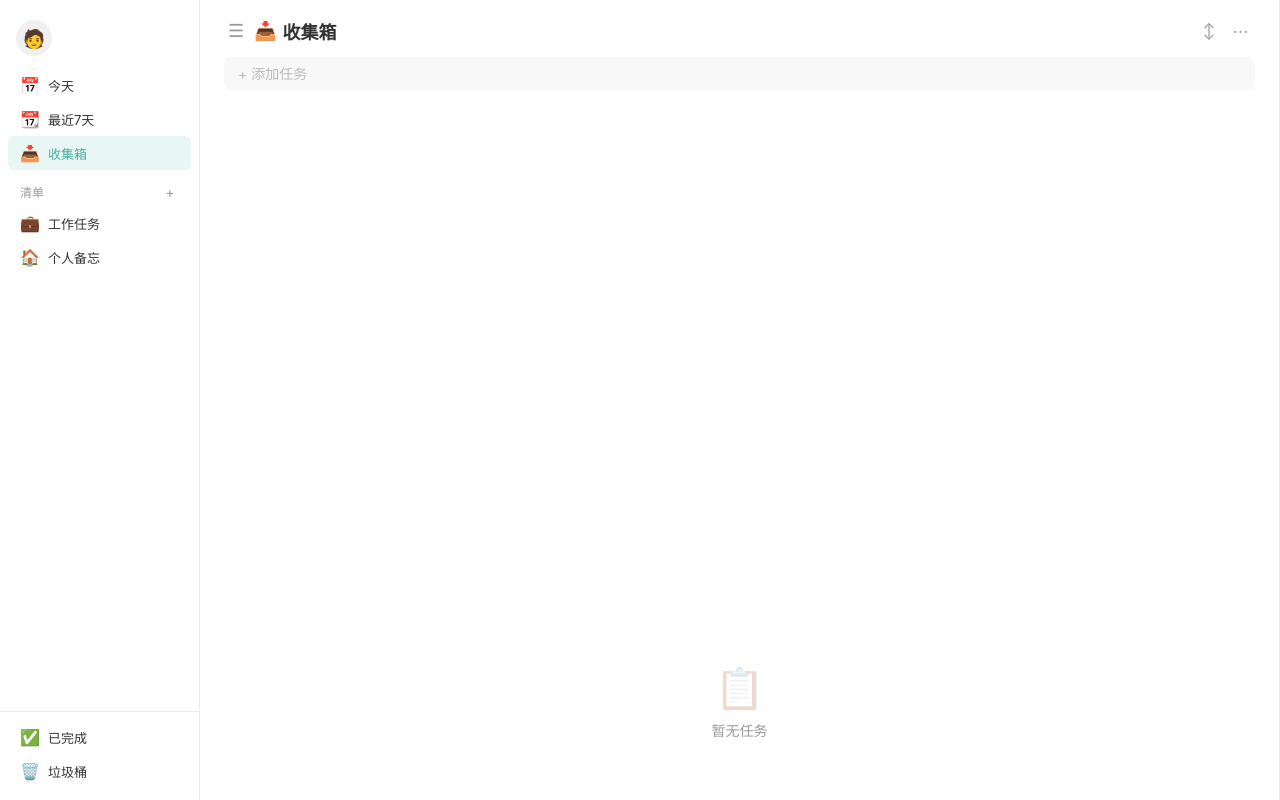
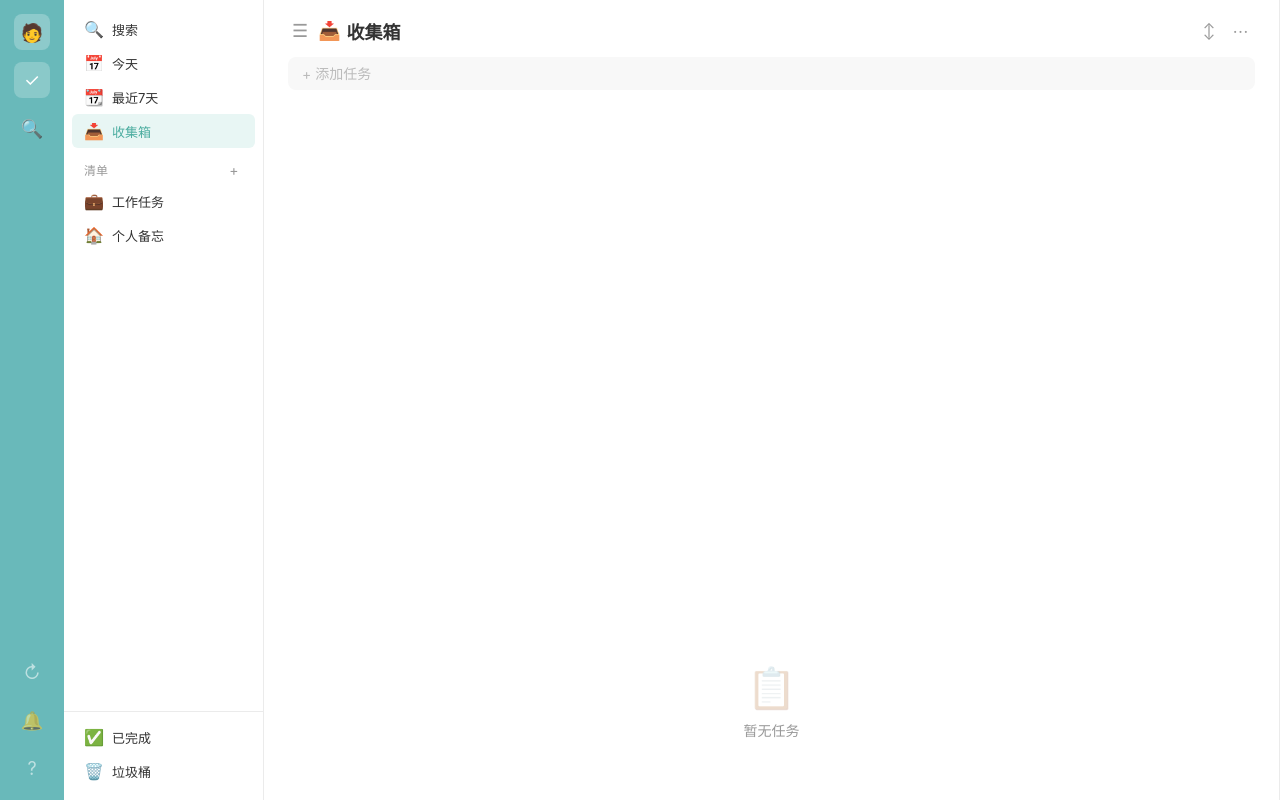
Before and after one commit to DFreeMind/simple-to-do, a Vue app: page / in a window 1280 px wide. Built offline with nearby package versions, Linux system fonts and the light colour scheme.

Commit message:
feat: 重构核心任务体验

```diff
--- a/src/App.vue
+++ b/src/App.vue
@@ -1,6 +1,7 @@
 <template>
   <div class="app">
     <div class="app-body">
+      <AppRail />
       <Sidebar />
       <TaskList />
       <TaskDetail v-if="store.selectedTask" />
@@ -10,6 +11,7 @@
 
 <script setup>
 import { onMounted } from 'vue'
+import AppRail from './components/AppRail.vue'
 import Sidebar from './components/Sidebar.vue'
 import TaskList from './components/TaskList.vue'
 import TaskDetail from './components/TaskDetail.vue'
--- a/src/assets/styles.scss
+++ b/src/assets/styles.scss
@@ -4,6 +4,7 @@ $primary-dark: #4AAC9F;
 $primary-light: #E8F6F4;
 $sidebar-icon-width: 36px;
 $sidebar-width: 200px;
+$rail-width: 64px;
 $detail-width: 380px;
 $bg: #F5F5F5;
 $white: #FFFFFF;
@@ -59,6 +60,58 @@ input, textarea {
   overflow: hidden;
 }
 
+// ========== App Rail ==========
+.app-rail {
+  width: $rail-width;
+  min-width: $rail-width;
+  height: 100%;
+  background: #69B9BA;
+  display: flex;
+  flex-direction: column;
+  align-items: center;
+  padding: 14px 0;
+  gap: 12px;
+  flex-shrink: 0;
+}
+
+.rail-avatar {
+  width: 36px;
+  height: 36px;
+  border-radius: 8px;
+  background: rgba(255,255,255,0.24);
+  display: flex;
+  align-items: center;
+  justify-content: center;
+  color: white;
+  font-size: 18px;
+}
+
+.rail-btn {
+  width: 36px;
+  height: 36px;
+  border-radius: 8px;
+  display: flex;
+  align-items: center;
+  justify-content: center;
+  color: rgba(255,255,255,0.78);
+  font-size: 18px;
+  transition: all 0.15s;
+
+  &:hover,
+  &.active {
+    background: rgba(255,255,255,0.22);
+    color: white;
+  }
+
+  &.muted {
+    opacity: 0.72;
+  }
+}
+
+.rail-spacer {
+  flex: 1;
+}
+
 // ========== Title Bar ==========
 .title-bar {
   height: 36px;
@@ -121,21 +174,6 @@ input, textarea {
   padding-top: 8px;
   min-width: 0;
   overflow-y: auto;
-}
-
-.sidebar__avatar {
-  padding: 12px 16px 8px;
-}
-
-.avatar-circle {
-  width: 36px;
-  height: 36px;
-  border-radius: 50%;
-  background: #F0F0F0;
-  display: flex;
-  align-items: center;
-  justify-content: center;
-  font-size: 18px;
 }
 
 .sidebar__nav {
@@ -355,6 +393,10 @@ input, textarea {
     background: white;
     box-shadow: 0 0 0 1.5px $primary;
   }
+}
+
+.search-input {
+  padding-left: 36px;
 }
 
 .task-list__items {
@@ -455,6 +497,39 @@ input, textarea {
   }
 }
 
+.meta-priority,
+.meta-tag {
+  display: inline-flex;
+  align-items: center;
+  height: 18px;
+  padding: 0 6px;
+  border-radius: 4px;
+  background: #F2F2F2;
+  color: $text-secondary;
+  font-size: 11px;
+}
+
+.priority-1 {
+  color: #4A7C59;
+  background: #EAF4ED;
+}
+
+.priority-2 {
+  color: #9A6A00;
+  background: #FFF4D9;
+}
+
+.priority-3 {
+  color: #C74343;
+  background: #FCE9E9;
+}
+
+.trash-actions {
+  opacity: 1;
+  display: flex;
+  gap: 2px;
+}
+
 .task-meta-icon {
   display: inline-flex;
   align-items: center;
@@ -550,6 +625,21 @@ input, textarea {
   }
 }
 
+.toolbar-select {
+  height: 26px;
+  border: none;
+  border-radius: 4px;
+  background: #F5F5F5;
+  color: $text-secondary;
+  font-size: 12px;
+  padding: 0 6px;
+  outline: none;
+
+  &:focus {
+    box-shadow: 0 0 0 1px $primary;
+  }
+}
+
 .toolbar-icon {
   width: 24px;
   height: 24px;
@@ -572,6 +662,34 @@ input, textarea {
   align-items: flex-start;
   padding: 0 20px 8px;
   gap: 8px;
+}
+
+.detail-tags-row {
+  display: flex;
+  align-items: center;
+  gap: 8px;
+  padding: 0 20px 10px;
+  flex-shrink: 0;
+}
+
+.detail-tags-label {
+  font-size: 12px;
+  color: $text-secondary;
+  flex-shrink: 0;
+}
+
+.detail-tags-input {
+  flex: 1;
+  min-width: 0;
+  padding: 6px 8px;
+  border-radius: 6px;
+  background: #F7F7F7;
+  font-size: 12px;
+
+  &:focus {
+    background: white;
+    box-shadow: 0 0 0 1px $primary;
+  }
 }
 
 .detail-title-input {
--- /dev/null
+++ b/src/components/AppRail.vue
@@ -0,0 +1,33 @@
+<template>
+  <aside class="app-rail">
+    <button class="rail-avatar" title="个人">
+      <span>🧑</span>
+    </button>
+    <button
+      class="rail-btn"
+      :class="{ active: store.currentView !== 'search' }"
+      title="任务"
+      @click="store.setView('inbox')"
+    >
+      ✓
+    </button>
+    <button
+      class="rail-btn"
+      :class="{ active: store.currentView === 'search' }"
+      title="搜索"
+      @click="store.setSearch(store.searchQuery)"
+    >
+      🔍
+    </button>
+    <div class="rail-spacer"></div>
+    <button class="rail-btn muted" title="同步状态">↻</button>
+    <button class="rail-btn muted" title="提醒">🔔</button>
+    <button class="rail-btn muted" title="帮助">?</button>
+  </aside>
+</template>
+
+<script setup>
+import { useTaskStore } from '@/stores/task'
+
+const store = useTaskStore()
+</script>
--- a/src/components/Sidebar.vue
+++ b/src/components/Sidebar.vue
@@ -1,13 +1,16 @@
 <template>
   <aside class="sidebar">
     <div class="sidebar__content">
-      <!-- 用户头像 -->
-      <div class="sidebar__avatar">
-        <div class="avatar-circle">🧑</div>
-      </div>
-
       <!-- 快捷视图 -->
       <nav class="sidebar__nav">
+        <button
+          class="nav-item"
+          :class="{ active: store.currentView === 'search' }"
+          @click="store.setSearch(store.searchQuery)"
+        >
+          <span class="nav-icon">🔍</span>
+          <span class="nav-label">搜索</span>
+        </button>
         <button
           v-for="item in quickViews"
           :key="item.id"
--- a/src/components/TaskList.vue
+++ b/src/components/TaskList.vue
@@ -20,6 +20,14 @@
     <!-- 添加任务 -->
     <div class="task-list__add" v-if="currentView !== 'trash'">
       <input
+        v-if="currentView === 'search'"
+        :value="store.searchQuery"
+        class="add-input search-input"
+        placeholder="搜索任务、描述或标签"
+        @input="store.setSearch($event.target.value)"
+      />
+      <input
+        v-else
         ref="addInput"
         v-model="newTaskTitle"
         class="add-input"
@@ -93,7 +101,7 @@ const addInput = ref(null)
 const showListMenu = ref(false)
 
 const currentList = computed(() => {
-  if (['today', 'week', 'inbox', 'completed', 'trash'].includes(store.currentView)) return null
+  if (['today', 'week', 'inbox', 'completed', 'trash', 'search'].includes(store.currentView)) return null
   return store.lists.find(l => l.id === store.currentView)
 })
 
@@ -104,6 +112,7 @@ const viewTitle = computed(() => {
     today: { icon: '📅', label: '今天' },
     week: { icon: '📆', label: '最近7天' },
     inbox: { icon: '📥', label: '收集箱' },
+    search: { icon: '🔍', label: '搜索' },
     completed: { icon: '✅', label: '已完成' },
     trash: { icon: '🗑️', label: '垃圾桶' }
   }
@@ -149,11 +158,12 @@ function deleteCurrentList() {
 }
 
 function clearCompletedTasks() {
-  const completed = store.tasks.filter(t => t.completed && !t.deleted && t.listId === store.currentView)
-  if (completed.length === 0) {
+  const count = store.filteredTasks.filter(t => t.completed && !t.deleted).length
+  if (count === 0) {
     alert('没有已完成的任务')
-  } else if (confirm(`确定清除 ${completed.length} 个已完成任务？`)) {
-    completed.forEach(t => store.deleteTask(t.id))
+  } else if (confirm(`确定清除 ${count} 个已完成任务？`)) {
+    store.clearCompletedInCurrentView()
+    alert(`已清除 ${count} 个已完成任务`)
   }
   showListMenu.value = false
 }
--- a/src/stores/task.js
+++ b/src/stores/task.js
@@ -16,10 +16,11 @@ export const useTaskStore = defineStore('task', () => {
   const currentView = ref('inbox') // 'inbox' | 'today' | 'week' | listId | 'completed' | 'trash'
   const selectedTaskId = ref(null)
   const sortBy = ref('default') // 'default' | 'date' | 'name'
+  const searchQuery = ref('')
 
   // ========== 计算属性 ==========
   const currentList = computed(() => {
-    if (['today', 'week', 'inbox', 'completed', 'trash'].includes(currentView.value)) return null
+    if (['today', 'week', 'inbox', 'completed', 'trash', 'search'].includes(currentView.value)) return null
     return lists.value.find(l => l.id === currentView.value)
   })
 
@@ -43,6 +44,21 @@ export const useTaskStore = defineStore('task', () => {
       case 'trash':
         result = trash.value
         break
+      case 'search': {
+        const query = searchQuery.value.trim().toLowerCase()
+        result = query
+          ? active.filter(t => {
+              const fields = [
+                t.title,
+                t.description,
+                t.descriptionHtml,
+                ...(t.tags || [])
+              ].filter(Boolean).join(' ').toLowerCase()
+              return fields.includes(query)
+            })
+          : []
+        break
+      }
       default:
         result = active.filter(t => t.listId === currentView.value)
     }
@@ -77,7 +93,8 @@ export const useTaskStore = defineStore('task', () => {
 
   const selectedTask = computed(() => {
     if (!selectedTaskId.value) return null
-    return tasks.value.find(t => t.id === selectedTaskId.value)
+    return tasks.value.find(t => t.id === selectedTaskId.value) ||
+      trash.value.find(t => t.id === selectedTaskId.value)
   })
 
   const listTaskCounts = computed(() => {
@@ -89,6 +106,8 @@ export const useTaskStore = defineStore('task', () => {
     counts.inbox = active.filter(t => t.listId === 'inbox').length
     counts.today = active.filter(t => isToday(t.dueDate)).length
     counts.week = active.filter(t => isWithin7Days(t.dueDate)).length
+    counts.completed = tasks.value.filter(t => t.completed && !t.deleted).length
+    counts.trash = trash.value.length
     return counts
   })
 
@@ -118,6 +137,7 @@ export const useTaskStore = defineStore('task', () => {
 
   // 任务 CRUD
   function addTask(title, listId) {
+    const now = new Date().toISOString()
     const task = {
       id: genId(),
       title,
@@ -125,17 +145,24 @@ export const useTaskStore = defineStore('task', () => {
       descriptionHtml: '',
       editorMode: 'detail',
       completed: false,
+      completedAt: null,
       deleted: false,
+      deletedAt: null,
       pinned: false,
       listId: listId || currentView.value,
       dueDate: null,
+      reminderAt: null,
+      repeatRule: null,
+      priority: 0,
+      tags: [],
       subtasks: [],
       comments: [],
       attachments: [],
-      createdAt: new Date().toISOString()
+      createdAt: now,
+      updatedAt: now
     }
     // 如果当前视图是今天/最近7天，分配到收集箱
-    if (['today', 'week', 'completed', 'trash'].includes(task.listId)) {
+    if (['today', 'week', 'completed', 'trash', 'search'].includes(task.listId)) {
       task.listId = 'inbox'
     }
     tasks.value.unshift(task)
@@ -147,6 +174,7 @@ export const useTaskStore = defineStore('task', () => {
     if (task) {
       task.completed = !task.completed
       task.completedAt = task.completed ? new Date().toISOString() : null
+      task.updatedAt = new Date().toISOString()
     }
   }
 
@@ -155,6 +183,7 @@ export const useTaskStore = defineStore('task', () => {
     if (task) {
       task.deleted = true
       task.deletedAt = new Date().toISOString()
+      task.updatedAt = task.deletedAt
       trash.value.push({ ...task })
       if (selectedTaskId.value === id) selectedTaskId.value = null
     }
@@ -168,6 +197,7 @@ export const useTaskStore = defineStore('task', () => {
       if (original) {
         original.deleted = false
         original.deletedAt = null
+        original.updatedAt = new Date().toISOString()
       }
       trash.value.splice(idx, 1)
     }
@@ -181,12 +211,44 @@ export const useTaskStore = defineStore('task', () => {
 
   function updateTask(id, updates) {
     const task = tasks.value.find(t => t.id === id)
-    if (task) Object.assign(task, updates)
+    if (task) Object.assign(task, updates, { updatedAt: new Date().toISOString() })
   }
 
   function togglePin(id) {
     const task = tasks.value.find(t => t.id === id)
-    if (task) task.pinned = !task.pinned
+    if (task) {
+      task.pinned = !task.pinned
+      task.updatedAt = new Date().toISOString()
+    }
+  }
+
+  function copyTask(id) {
+    const source = tasks.value.find(t => t.id === id) || trash.value.find(t => t.id === id)
+    if (!source) return null
+    const now = new Date().toISOString()
+    const task = {
+      ...source,
+      id: genId(),
+      title: `${source.title} (副本)`,
+      completed: false,
+      completedAt: null,
+      deleted: false,
+      deletedAt: null,
+      pinned: false,
+      subtasks: (source.subtasks || []).map(sub => ({ ...sub, id: genId() })),
+      comments: (source.comments || []).map(comment => ({ ...comment, id: genId() })),
+      attachments: (source.attachments || []).map(att => ({ ...att, id: genId() })),
+      createdAt: now,
+      updatedAt: now
+    }
+    tasks.value.unshift(task)
+    return task
+  }
+
+  function clearCompletedInCurrentView() {
+    const completed = filteredTasks.value.filter(t => t.completed && !t.deleted)
+    completed.forEach(t => deleteTask(t.id))
+    return completed.length
   }
 
   // 子任务
@@ -194,6 +256,7 @@ export const useTaskStore = defineStore('task', () => {
     const task = tasks.value.find(t => t.id === taskId)
     if (task) {
       task.subtasks.push({ id: genId(), title, completed: false })
+      task.updatedAt = new Date().toISOString()
     }
   }
 
@@ -201,7 +264,10 @@ export const useTaskStore = defineStore('task', () => {
     const task = tasks.value.find(t => t.id === taskId)
     if (task) {
       const sub = task.subtasks.find(s => s.id === subId)
-      if (sub) sub.completed = !sub.completed
+      if (sub) {
+        sub.completed = !sub.completed
+        task.updatedAt = new Date().toISOString()
+      }
     }
   }
 
@@ -209,6 +275,7 @@ export const useTaskStore = defineStore('task', () => {
     const task = tasks.value.find(t => t.id === taskId)
     if (task) {
       task.subtasks = task.subtasks.filter(s => s.id !== subId)
+      task.updatedAt = new Date().toISOString()
     }
   }
 
@@ -222,6 +289,7 @@ export const useTaskStore = defineStore('task', () => {
         author: '我',
         createdAt: new Date().toISOString()
       })
+      task.updatedAt = new Date().toISOString()
     }
   }
 
@@ -235,12 +303,19 @@ export const useTaskStore = defineStore('task', () => {
         url: imageUrl,
         createdAt: new Date().toISOString()
       })
+      task.updatedAt = new Date().toISOString()
     }
   }
 
   // 视图切换
   function setView(view) {
     currentView.value = view
+    selectedTaskId.value = null
+  }
+
+  function setSearch(query) {
+    searchQuery.value = query
+    currentView.value = 'search'
     selectedTaskId.value = null
   }
 
@@ -253,8 +328,8 @@ export const useTaskStore = defineStore('task', () => {
     const data = await loadPlatformData()
     if (data) {
       lists.value = data.lists || lists.value
-      tasks.value = data.tasks || []
-      trash.value = data.trash || []
+      tasks.value = (data.tasks || []).map(normalizeTask)
+      trash.value = (data.trash || []).map(normalizeTask)
     }
   }
 
@@ -269,13 +344,39 @@ export const useTaskStore = defineStore('task', () => {
   // 自动保存
   watch([lists, tasks, trash], () => saveData(), { deep: true })
 
+  function normalizeTask(task) {
+    const now = task.createdAt || new Date().toISOString()
+    return {
+      description: '',
+      descriptionHtml: '',
+      editorMode: 'detail',
+      completed: false,
+      completedAt: null,
+      deleted: false,
+      deletedAt: null,
+      pinned: false,
+      listId: 'inbox',
+      dueDate: null,
+      reminderAt: null,
+      repeatRule: null,
+      priority: 0,
+      tags: [],
+      subtasks: [],
+      comments: [],
+      attachments: [],
+      createdAt: now,
+      updatedAt: now,
+      ...task
+    }
+  }
+
   return {
-    lists, tasks, trash, currentView, selectedTaskId, sortBy,
+    lists, tasks, trash, currentView, selectedTaskId, sortBy, searchQuery,
     currentList, filteredTasks, uncompletedTasks, completedTasks, selectedTask, listTaskCounts,
     addList, deleteList, renameList,
-    addTask, completeTask, deleteTask, restoreTask, permanentDelete, updateTask, togglePin,
+    addTask, completeTask, deleteTask, restoreTask, permanentDelete, updateTask, togglePin, copyTask, clearCompletedInCurrentView,
     addSubtask, toggleSubtask, deleteSubtask,
     addComment, addAttachment,
-    setView, selectTask, loadData, saveData
+    setView, setSearch, selectTask, loadData, saveData
   }
 })
```
Also changed, not shown: src/components/TaskDetail.vue (+31 -1 lines), src/components/TaskItem.vue (+14 -1 lines).
